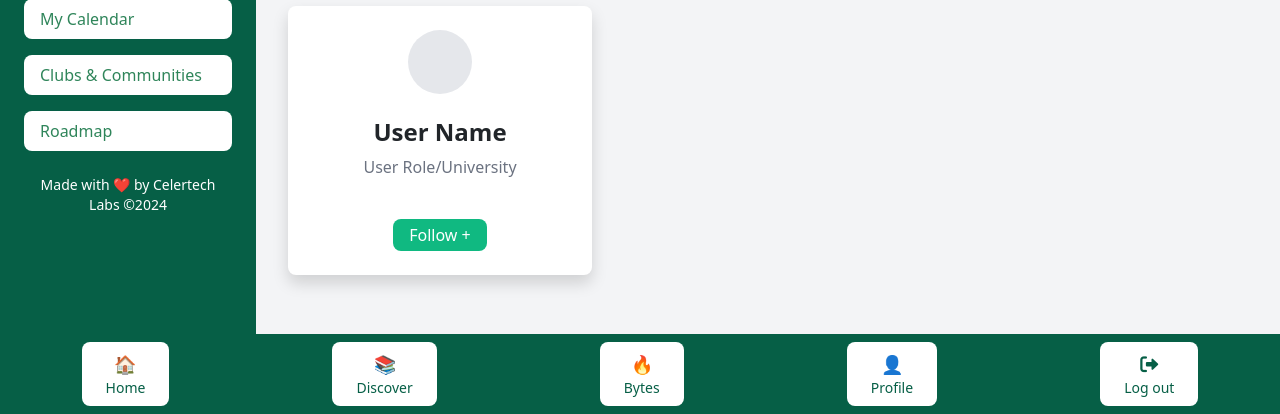
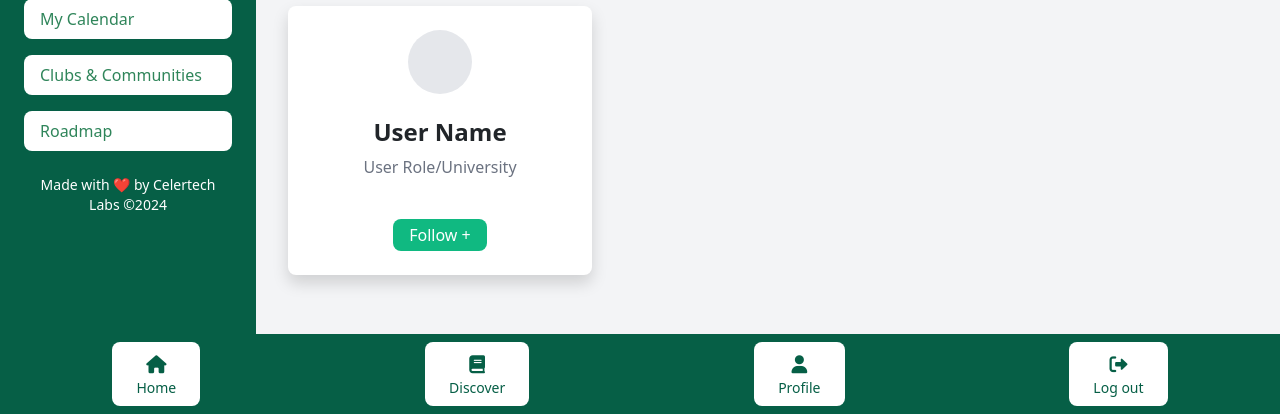
Before and after one commit to KIKETENATHAN/foodsciencehub, a PHP site: page /dashboard.php in a window 1280 px wide. Shown: the part 386-800 px from the top of the page. Run offline with PHP 8.4, Linux system fonts and the light colour scheme.

Commit message:
removed bytes footer

```diff
--- a/dashboard.php
+++ b/dashboard.php
@@ -101,26 +101,22 @@ session_start();
         </main>
     </div>
 
-    <!-- Footer Navigation for Mobile View -->
-    <div class="fixed bottom-0 left-0 right-0 bg-green-800 text-white flex justify-around py-2">
+   <!-- Footer Navigation for Mobile View -->
+   <div class="fixed bottom-0 left-0 right-0 bg-green-800 text-white flex justify-around py-2">
         <a href="#" class="flex flex-col items-center py-2 px-4 rounded-lg bg-white text-green-800 no-underline">
-            <span class="text-lg">🏠</span>
+            <span class="text-lg"><i class="fas fa-home"></i></span>
             <span class="text-sm">Home</span>
         </a>
         <a href="#" class="flex flex-col items-center py-2 px-4 rounded-lg bg-white text-green-800 no-underline">
-            <span class="text-lg">📚</span>
+            <span class="text-lg"><i class="fas fa-book"></i></span>
             <span class="text-sm">Discover</span>
         </a>
-        <a href="#" class="flex flex-col items-center py-2 px-4 rounded-lg bg-white text-green-800 no-underline">
-            <span class="text-lg">🔥</span>
-            <span class="text-sm">Bytes</span>
-        </a>
         <a href="profile.php" class="flex flex-col items-center py-2 px-4 rounded-lg bg-white text-green-800 no-underline">
-            <span class="text-lg">👤</span>
+            <span class="text-lg"><i class="fas fa-user"></i></span>
             <span class="text-sm">Profile</span>
         </a>
         <a href="logout.php" class="flex flex-col items-center py-2 px-4 rounded-lg bg-white text-green-800 no-underline">
-        <span class="text-lg"><i class="fas fa-sign-out-alt"></i></span>
+            <span class="text-lg"><i class="fas fa-sign-out-alt"></i></span>
             <span class="text-sm">Log out</span>
         </a>
     </div>
```
